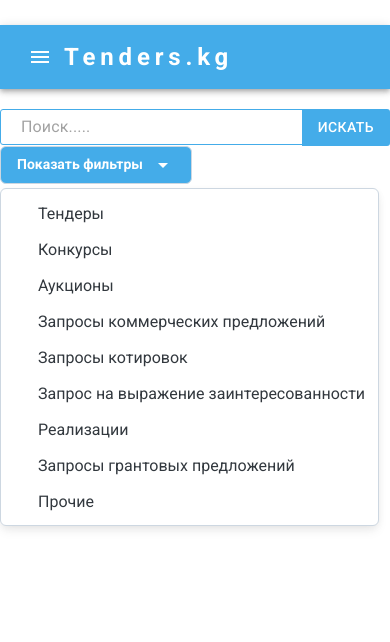
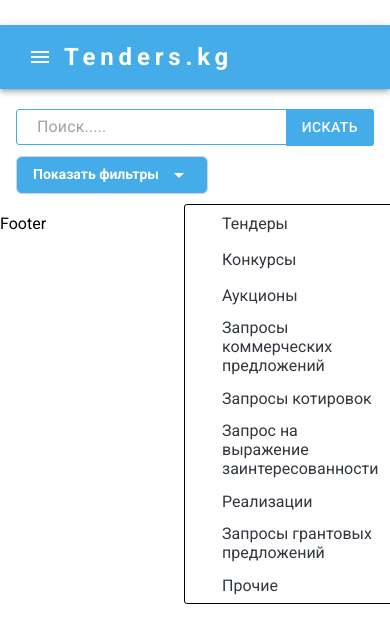
Before and after one commit to Jakyp-05/tender-kg, a React (Vite) app: page / in a window 390 px wide. Both pictures are taken after a click on the button "Показать фильтры". Shown: the top 642 px of the page. Built offline with nearby package versions, Linux system fonts and the light colour scheme; a web font is replaced by a local one.

Commit message:
section home filter

```diff
--- a/src/components/home/Home.jsx
+++ b/src/components/home/Home.jsx
@@ -18,20 +18,21 @@
 
 
 import InputBase from '@mui/material/InputBase';
+import { Container } from '@mui/material';
 
 function Home() {
   const SIZES = ['Тендеры', 'Конкурсы', 'Аукционы', 'Запросы коммерческих предложений', 'Запросы котировок', 'Запрос на выражение заинтересованности', 'Реализации', 'Запросы грантовых предложений', 'Прочие'];
 
   const [selectedIndex, setSelectedIndex] = React.useState(-1);
   return (
+    <Container maxWidth={'xl'}>
     <section className='section'>
-      <div className='container'>
         <Dropdown>
             <MenuButton  endDecorator={<ArrowDropDown />} sx={{background: '#44ACE9', color: '#fff', "&:hover": { backgroundColor: "#44ACE9" }}}>
               {selectedIndex !== -1 ? SIZES[selectedIndex] : "Показать фильтры"}
             </MenuButton>
-            <Menu sx={{minWidth: 160, '--ListItemDecorator-size': '24px' }}>
-              <ListItem nested>
+            <Menu sx={{minWidth: 160, '--ListItemDecorator-size': '24px', boxShadow: "none", background: 'transparent', border: 'none'}}>
+              <ListItem nested sx={{border: '1px solid black', borderRadius: '3px', ml: 23}}>
                 <List aria-label="Font sizes">
                   {SIZES.map((item, index) => (
                   <MenuItem
@@ -54,7 +55,7 @@
         </Dropdown>
         <div className='search-main'>
           <InputBase
-            sx={{mr: -2,flex: 1, border: '1px solid #44ACE9', outline: 'none', borderRadius: '3px', padding: '1px 20px' }}
+            sx={{mr: -2,flex: 1, border: '1px solid #44ACE9', outline: 'none', borderRadius: '3px', padding: '1px 20px', width: '600px' }}
             placeholder="Поиск....."
             inputProps={{ 'aria-label': 'search google maps' }}
           />
@@ -62,8 +63,8 @@
             <Button sx={{background: '#44ACE9', color: '#fff', "&:hover": { backgroundColor: "#44ACE9" },boxShadow: "none", borderRadius: '0 3px 3px 0' }} variant="contained">Искать</Button>
           </Stack>
         </div>
-      </div>
     </section>
+    </Container>
   )
 }
 
--- a/src/sass/basic/_normalize.scss
+++ b/src/sass/basic/_normalize.scss
@@ -34,7 +34,7 @@
 }
 
 .container {
-    max-width: 1440px;
+    // max-width: 1440px;
     width: 100%;
     margin: 0 auto;
 }
--- a/src/sass/block/_home.scss
+++ b/src/sass/block/_home.scss
@@ -1,12 +1,10 @@
 .section {
     padding: 20px 0;
-    .container {
+    display: flex;
+    align-items: center;
+    justify-content: space-between;
+    .search-main {
         display: flex;
         align-items: center;
-        justify-content: space-between;
-        .search-main {
-            display: flex;
-            align-items: center;
-        }
     }
 }
--- a/src/sass/media/_home.scss
+++ b/src/sass/media/_home.scss
@@ -3,7 +3,7 @@
         max-width: 1024px;
         .search-main {
             max-width: 600px;
-                width: 100%;
+            width: 100%;
         }
     }
 }
@@ -11,27 +11,21 @@
 @media (max-width: 992px) {
     .section {
         max-width: 992px;
+        display: flex;
+        align-items: flex-start;
+        flex-direction: column-reverse;
+        gap: 10px;
     }
 }
 
 @media (max-width: 768px) {
     .section {
         max-width: 768px;
-        .container {
-            display: flex;
-            flex-direction: column;
-            align-items: flex-start;
-        }
     }
 }
 
 @media (max-width: 425px) {
     .section {
         max-width: 425px;
-        .container {
-            display: flex;
-            flex-direction: column-reverse;
-            align-items: flex-start;
-        }
     }
 }
```
